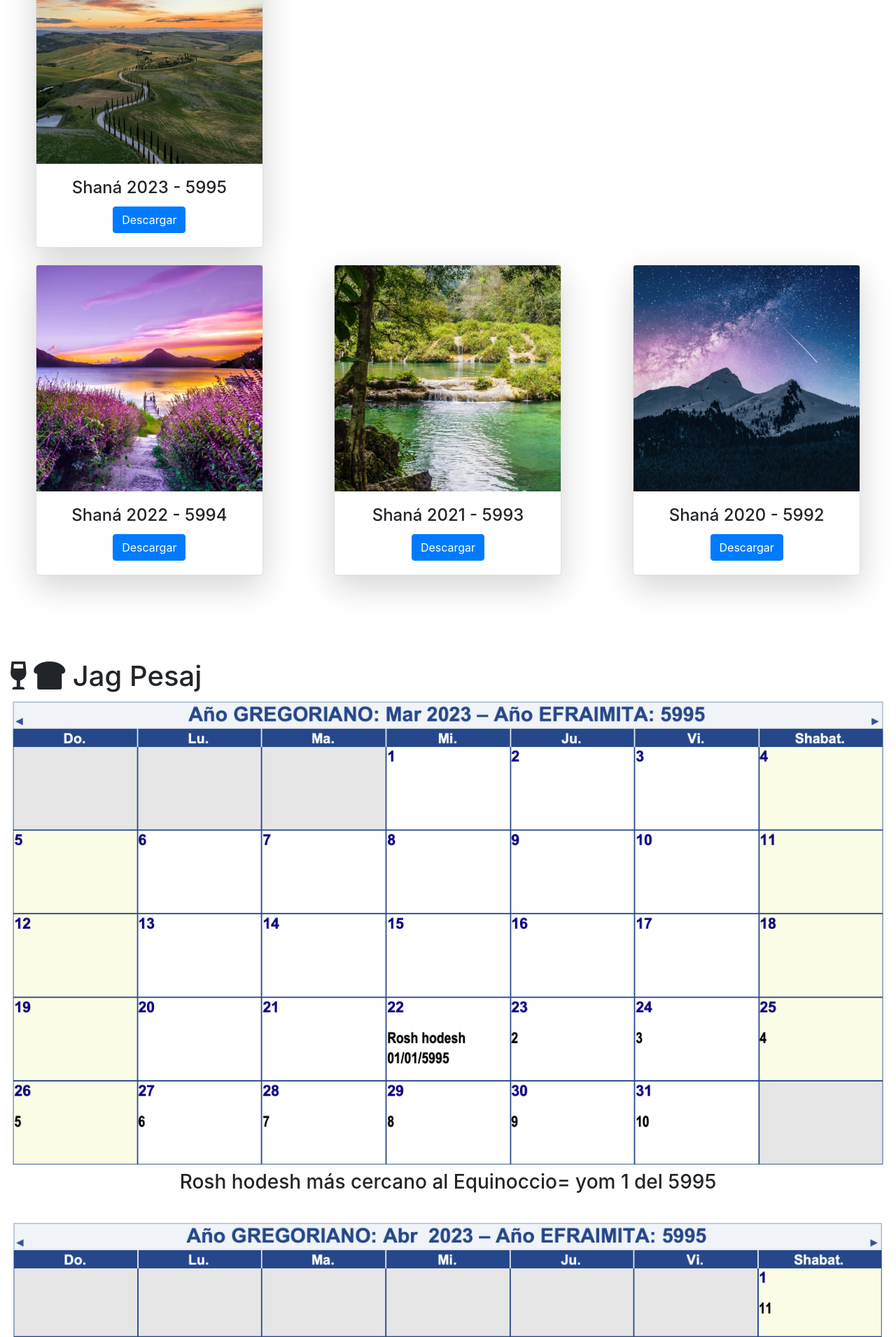
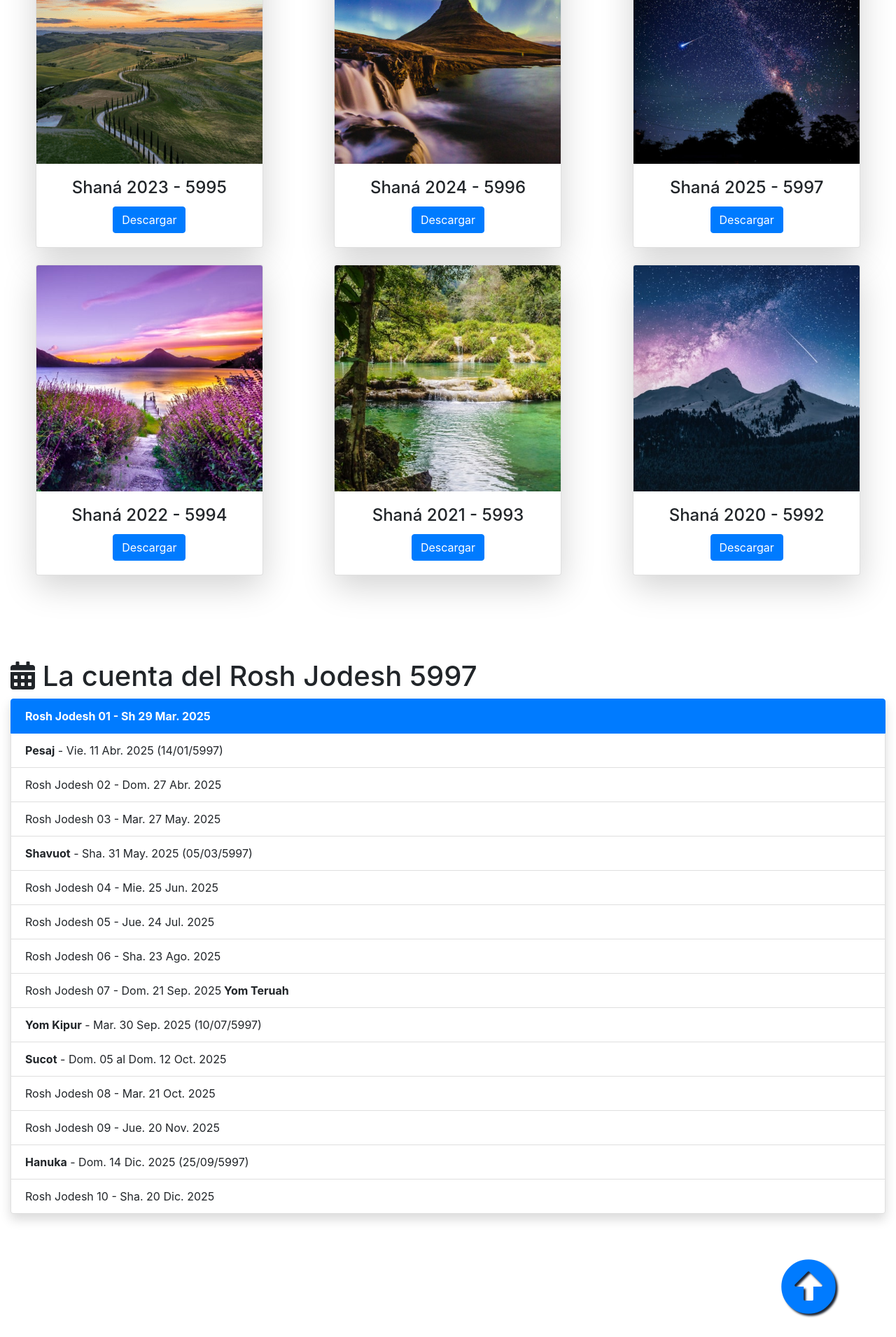
Before and after one commit to alrom7/efraimregresa.org, a PHP site: page /luaj.php in a window 1280 px wide. Shown: the part 520-2430 px from the top of the page at 70% size. Run offline with PHP 8.4, Linux system fonts and the light colour scheme; some libraries are stand-ins or nearby versions.

Commit message:
shana-2025-5997

```diff
--- a/luaj.php
+++ b/luaj.php
@@ -59,7 +59,35 @@ style="background-image: url('img/banner/luaj-min.jpg');
         </div>
       </div> <!-- End card !-->
     </div> <!-- End column !-->
+
+    <!--Grid column-->
+    <div class="col-lg-4 col-md-4 mb-4">
+      <!-- Begin card !-->
+      <div class="card shadow-lg mx-auto" style="width:325px">
+        <img class="card-img-top" src="img/luaj/2024-luaj.jpg"
+        alt="Luaj 2024" style="width:100%"> <!-- Photo by Luca Micheli on Unsplash !-->
+        <div class="card-body text-center">
+          <h4 class="card-title text-center">Shaná 2024 - 5996</h4>
+          <a href="https://drive.google.com/file/d/1baxYO_JOM6oHAwvGe1rW-KcQ37cqcTsU/view?usp=sharing" class="btn btn-primary stretched-link" target="_blank">Descargar</a>
+        </div>
+      </div> <!-- End card !-->
+    </div> <!-- End column !-->
+
+    <!--Grid column-->
+    <div class="col-lg-4 col-md-4 mb-4">
+      <!-- Begin card !-->
+      <div class="card shadow-lg mx-auto" style="width:325px">
+        <img class="card-img-top" src="img/luaj/2025-luaj.jpg"
+        alt="Luaj 2025" style="width:100%"> <!-- Photo by Luca Micheli on Unsplash !-->
+        <div class="card-body text-center">
+          <h4 class="card-title text-center">Shaná 2025 - 5997</h4>
+          <a href="https://drive.google.com/file/d/1J9E_voztPO7wo-Agd-5LYRKJvtixakKv/view?usp=sharing" class="btn btn-primary stretched-link" target="_blank">Descargar</a>
+        </div>
+      </div> <!-- End card !-->
+    </div> <!-- End column !-->
+
   </div> <!-- End row !-->
+
 
   <!-- Grid row !-->
   <div class="row">
@@ -107,10 +135,10 @@ style="background-image: url('img/banner/luaj-min.jpg');
 
 
 <!-- Begin container-fluid Jag Pesaj-->
-<div  class="container-fluid py-5">
+<!-- <div  class="container-fluid py-5">
 	<h1 class="c-text-blue"><i class="fas fa-wine-glass-alt"></i>
     	<i class="fas fa-bread-slice"></i>
-  		Jag Pesaj
+  		Jag Pesaj 14/01/5997 - Vie. 11/04/2025
 	</h1>
   <img src="img/luaj/0-luaj-pesaj-2023.png"
   	class="mx-auto d-block img-fluid" alt="Luaj pesaj">
@@ -120,62 +148,67 @@ style="background-image: url('img/banner/luaj-min.jpg');
 	<img src="img/luaj/1-luaj-pesaj-2023.png"
   	class="mx-auto d-block img-fluid" alt="Luaj pesaj">
 
-
-</div> <!-- End containter-fluid Jag Pesaj-->
+</div> End containter-fluid Jag Pesaj-->
 
 <!-- Begin container-fluid Jag Shavout-->
-<div  class="container-fluid py-5">
+<!-- <div  class="container-fluid py-5">
 	<h1 class="c-text-blue">
     <i class="fas fa-seedling"></i>
-  	Jag Shavuot</h1>
+  	Jag Shavuot 05/03/5997 - Sh 31/05/2025</h1>
   	<h3 class="text-center c-text-blue py-3">
   	La cuenta del Omer</h3>
 
   	<img src="img/luaj/0-luaj-shavuot-2023.png"
   	class="mx-auto d-block img-fluid" alt="Rosh hodesh = yom 1 del 5995">
 
-</div> <!-- End containter-fluid Jag Shavuot-->
+</div> End containter-fluid Jag Shavuot!-->
 
 <!-- Begin container-fluid La cuenta del Rosh Jodesh-->
 <div class="container-fluid py-5">
   <h1 class="c-text-blue">
     	<i class="fas fa-calendar-alt"></i>
-  		La cuenta del Rosh Jodesh
+  		La cuenta del Rosh Jodesh 5997
   </h1>
   <ul class="list-group shadow">
-    <li class="list-group-item active"><b>Rosh Jodesh 01 - Mie. 22 Marz. 2023</b>
+    <li class="list-group-item active"><b>Rosh Jodesh 01 - Sh 29 Mar. 2025</b>
     </li>
     <li class="list-group-item">
-    	Rosh Jodesh 02 - Jue. 20 Abr. 2023</li>
+      <b>Pesaj</b> - Vie. 11 Abr. 2025 (14/01/5997)</li>
     <li class="list-group-item">
-    	Rosh Jodesh 03 - Sha. 20 May. 2023</li>
+    	Rosh Jodesh 02 - Dom. 27 Abr. 2025</li>
     <li class="list-group-item">
-    	Rosh Jodesh 04 - Dom. 18 Jun. 2023</li>
+    	Rosh Jodesh 03 - Mar. 27 May. 2025</li>
     <li class="list-group-item">
-    	Rosh Jodesh 05 - Mar. 18 Jul. 2023</li>
+      <b>Shavuot</b> - Sha. 31 May. 2025 (05/03/5997)</li>
+
     <li class="list-group-item">
-    	Rosh Jodesh 06 - Mie. 16 Ago. 2023</li>
+    	Rosh Jodesh 04 - Mie. 25 Jun. 2025</li>
     <li class="list-group-item">
-    	Rosh Jodesh 07 - Vie. 15 Sep. 2023<b> Yom Teruah</b>
+    	Rosh Jodesh 05 - Jue. 24 Jul. 2025</li>
+    <li class="list-group-item">
+    	Rosh Jodesh 06 - Sha. 23 Ago. 2025</li>
+    <li class="list-group-item">
+    	Rosh Jodesh 07 - Dom. 21 Sep. 2025<b> Yom Teruah</b>
     </li>
     <li class="list-group-item">
-    	Rosh Jodesh 08 - Dom. 15 Oct. 2023</li>
+      <b> Yom Kipur</b> - Mar. 30 Sep. 2025 (10/07/5997)</li>
     <li class="list-group-item">
-    	Rosh Jodesh 09 - Lun. 13 Nov. 2023</li>
+      <b> Sucot</b> - Dom. 05 al Dom. 12 Oct. 2025</li>
     <li class="list-group-item">
-    	Rosh Jodesh 10 - Mie. 13 Dec. 2023</li>
+    	Rosh Jodesh 08 - Mar. 21 Oct. 2025</li>
     <li class="list-group-item">
-    	Rosh Jodesh 11 - Jue. 11 Ene. 2024</li>
+    	Rosh Jodesh 09 - Jue. 20 Nov. 2025</li>
     <li class="list-group-item">
-    	Rosh Jodesh 12 - Vie. 09 Feb. 2024</li>
-    <li class="list-group-item active">
-    	<b>Rosh Jodesh 01 - Dom 10 Mar. 2024</b>
-    </li>
+      <b>Hanuka</b> - Dom. 14 Dic. 2025 (25/09/5997)</li>
+    <li class="list-group-item">
+    	Rosh Jodesh 10 - Sha. 20 Dic. 2025</li>
+
+
   </ul>
 </div> <!-- End containter-fluid La cuenta del Rosh Jodesh-->
 
 <!-- Begin containter-fluid Jodesh 07 !-->
-<div class="container-fluid py-5">
+<!-- <div class="container-fluid py-5">
   <h1 class="c-text-blue">
     <i class="far fa-calendar-alt"></i>
   	Jodesh 07</h1>
@@ -188,7 +221,7 @@ style="background-image: url('img/banner/luaj-min.jpg');
   	class="mx-auto d-block img-fluid"
   	alt="Jodesh 07">
 </div>
-<!-- End containter-fluid Jodesh 07 !-->
+End containter-fluid Jodesh 07 !-->
 
 <?php include_once 'footer.php' ?>
 
```
Also changed, not shown: img/luaj/2024-luaj.jpg (added), img/luaj/2025-luaj.jpg (added).
